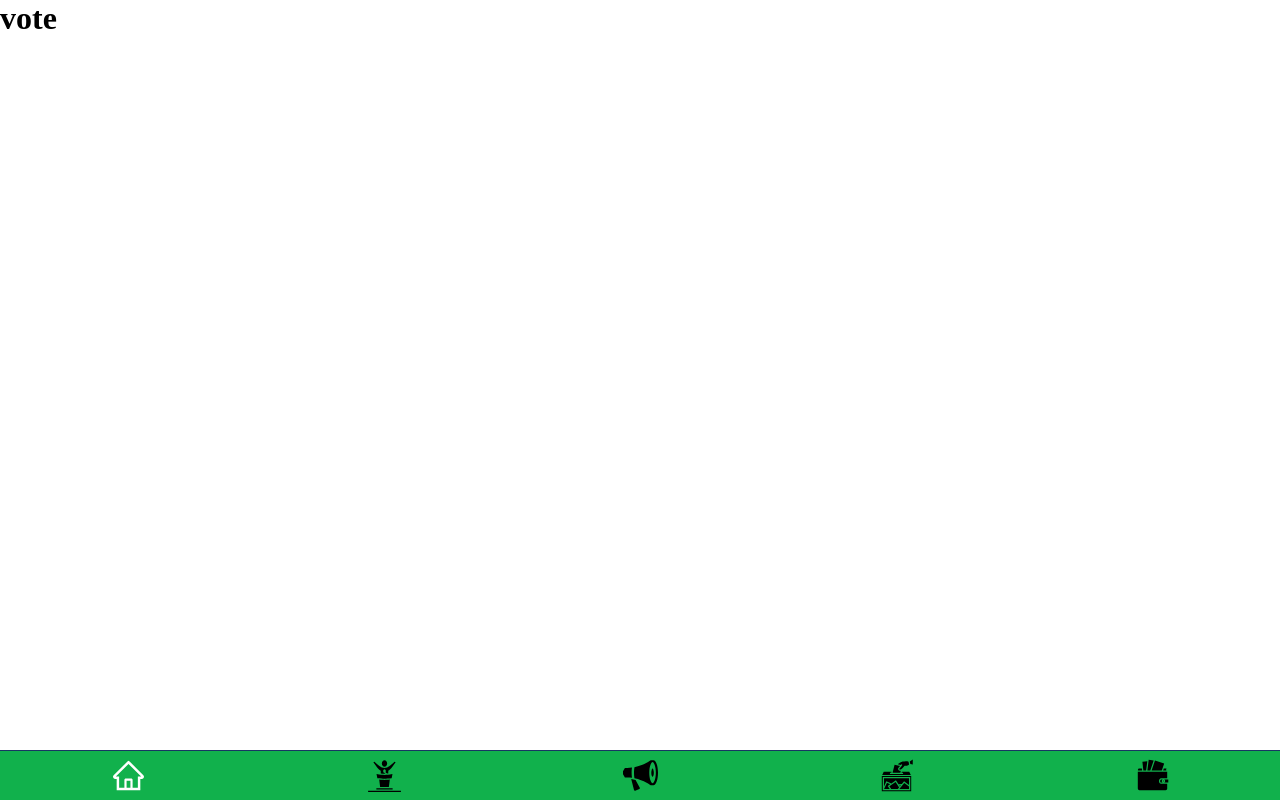
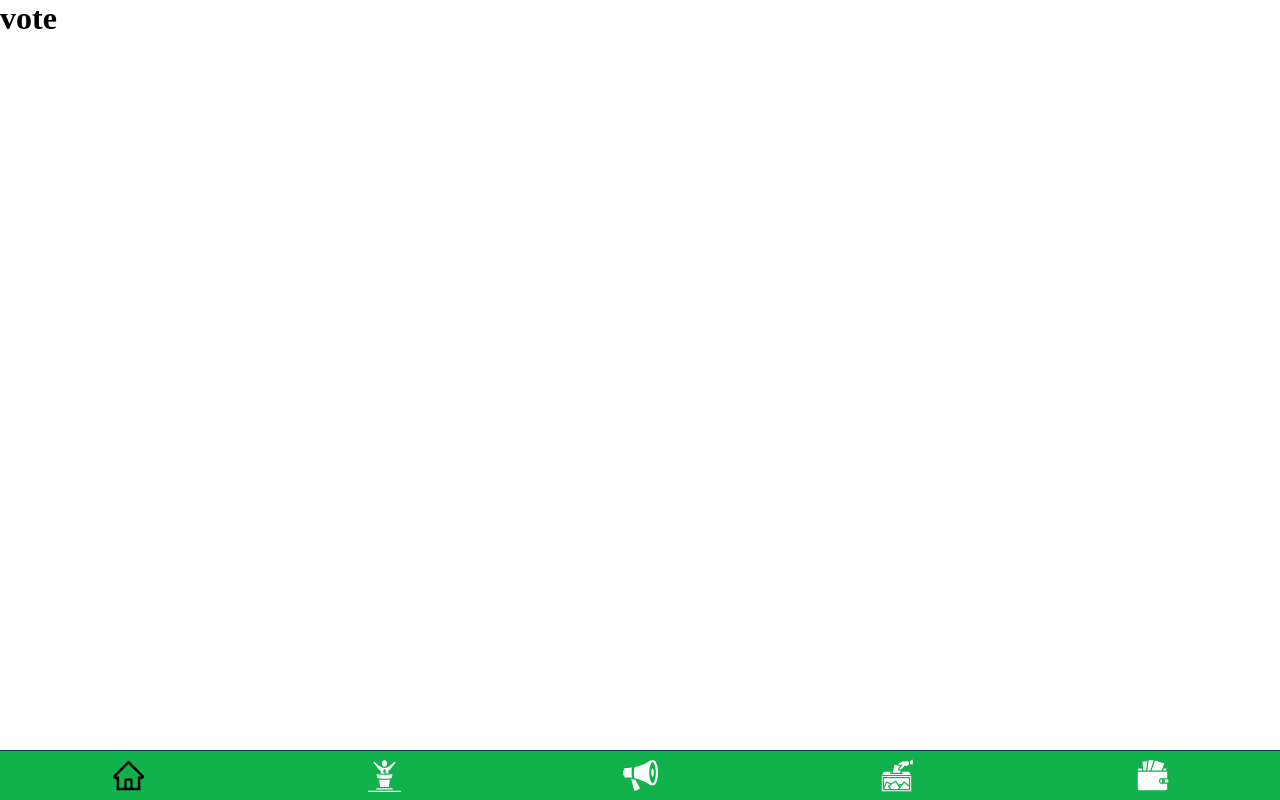
Before and after one commit to kevinhansberger/react-app-alpha, a React (Create React App) app: page /vote in a window 1280 px wide. Built offline with nearby package versions, Linux system fonts and the light colour scheme.

Commit message:
Update BottomNavBar.js

```diff
--- a/src/components/BottomNavBar.js
+++ b/src/components/BottomNavBar.js
@@ -42,7 +42,7 @@ const BottomNavBar = props => {
                     /> :
                     <AiOutlineHome
                         size='35'
-                        color='#fff'
+                        color='#000'
                         onClick={() => setActiveTabs('home')}
                     />}
             </div>
@@ -50,12 +50,12 @@ const BottomNavBar = props => {
                 {activeTabs === 'about' ?
                     <GiPublicSpeaker
                         size='35'
-                        color='#000'
+                        color='#fff'
                         onClick={() => setActiveTabs('about')}
                     /> :
                     <GiPublicSpeaker
                         size='35'
-                        color='#000'
+                        color='#fff'
                         onClick={() => setActiveTabs('about')}
                     />}
             </div>
@@ -63,12 +63,12 @@ const BottomNavBar = props => {
                 {activeTabs === 'volunteer' ?
                     <ImBullhorn
                         size='35'
-                        color='#000'
+                        color='#fff'
                         onClick={() => setActiveTabs('volunteer')}
                     /> :
                     <ImBullhorn
                         size='35'
-                        color='#000'
+                        color='#fff'
                         onClick={() => setActiveTabs('volunteer')}
                     />}
             </div>
@@ -76,12 +76,12 @@ const BottomNavBar = props => {
                 {activeTabs === 'vote' ?
                     <GiVote
                         size='35'
-                        color='#000'
+                        color='#fff'
                         onClick={() => setActiveTabs('vote')}
                     /> :
                     <GiVote
                         size='35'
-                        color='#000'
+                        color='#fff'
                         onClick={() => setActiveTabs('vote')}
                     />}
             </div>
@@ -89,12 +89,12 @@ const BottomNavBar = props => {
                 {activeTabs === 'donate' ?
                     <GiWallet
                         size='35'
-                        color='#000'
+                        color='#fff'
                         onClick={() => setActiveTabs('donate')}
                     /> :
                     <GiWallet
                         size='35'
-                        color='#000'
+                        color='#fff'
                         onClick={() => setActiveTabs('donate')}
                     />}
             </div>
```
